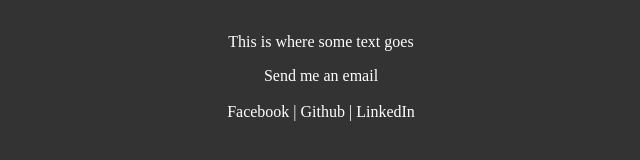
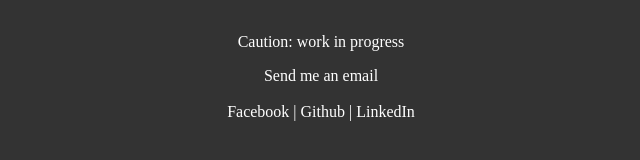
Before and after one commit to taylorscott91/taylorscott91.github.io, a plain HTML site: page index.html in a window 1280 px wide. Shown: the part 404-564 px from the top of the page, 319-959 px from the left. Drawn offline with Linux system fonts and the light colour scheme.

Commit message:
index tweak

```diff
--- a/index.html
+++ b/index.html
@@ -16,7 +16,7 @@
   <div class="portfolio"><a href="portfolio.html">Portfolio</a></div>
 </nav>
 
-<p>This is where some text goes</p>
+<p>Caution: work in progress</p>
 
 <footer>
 <a href="mailto:taylorscott91@gmail.com">Send me an email</a><br><br>
```
